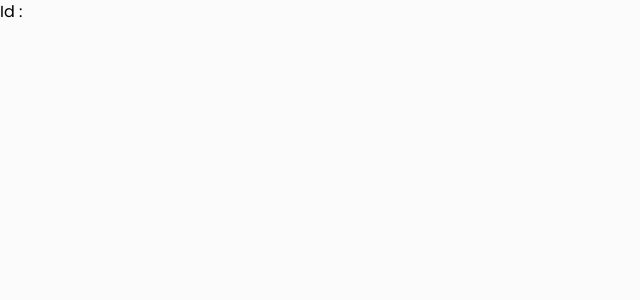
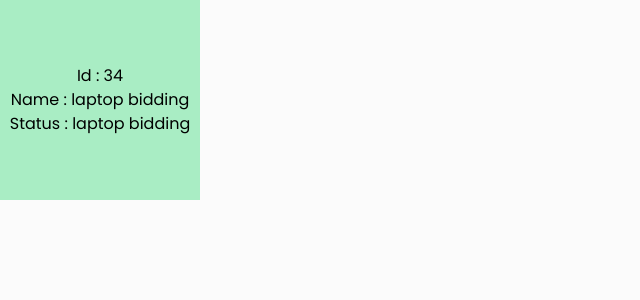
Before and after one commit to Abhayngu/Online-Contracting-System, a React (Create React App) app in the folder client/: page /test in a window 1280 px wide. Shown: the top 300 px of the page, without its empty margins (0-640 px from the left). Built offline with nearby package versions, Linux system fonts and the light colour scheme.

Commit message:
editing project box

```diff
--- a/client/src/Components/ProjectBox.js
+++ b/client/src/Components/ProjectBox.js
@@ -2,17 +2,33 @@ import React, { useState, useEffect } from 'react';
 
 function ProjectBox({ id }) {
 	const [proId, setProId] = useState(34);
+	const [projectName, setProjectName] = useState('laptop bidding');
+	const [projectStatus, setProjectStatus] = useState('Bidding going on');
+	const [proposedBy, setProposedBy] = useState('party3');
 	const customStyle = {
-		projectBox: { backgroundColor: '#fbfbfb' },
+		projectBox: {
+			backgroundColor: '#A9EDC4',
+			display: 'flex',
+			flexDirection: 'column',
+			justifyContent: 'center',
+			alignItems: 'center',
+			width: '200px',
+			height: '200px',
+			overflow: 'hidden',
+		},
 		projectId: {},
 		projectName: {},
 		projectStatus: {},
+		projectProposedBy: {},
 	};
 	return (
 		<React.Fragment>
 			<div style={customStyle.projectBox}>
-				<div style={customStyle.projectId}>Id : {id}</div>
-				<div></div>
+				<div style={customStyle.projectId}>Id : {proId}</div>
+				<div style={customStyle.projectName}>Name : {projectName}</div>
+				<div style={customStyle.projectName}>
+					Status : {projectName}
+				</div>
 			</div>
 		</React.Fragment>
 	);
```
